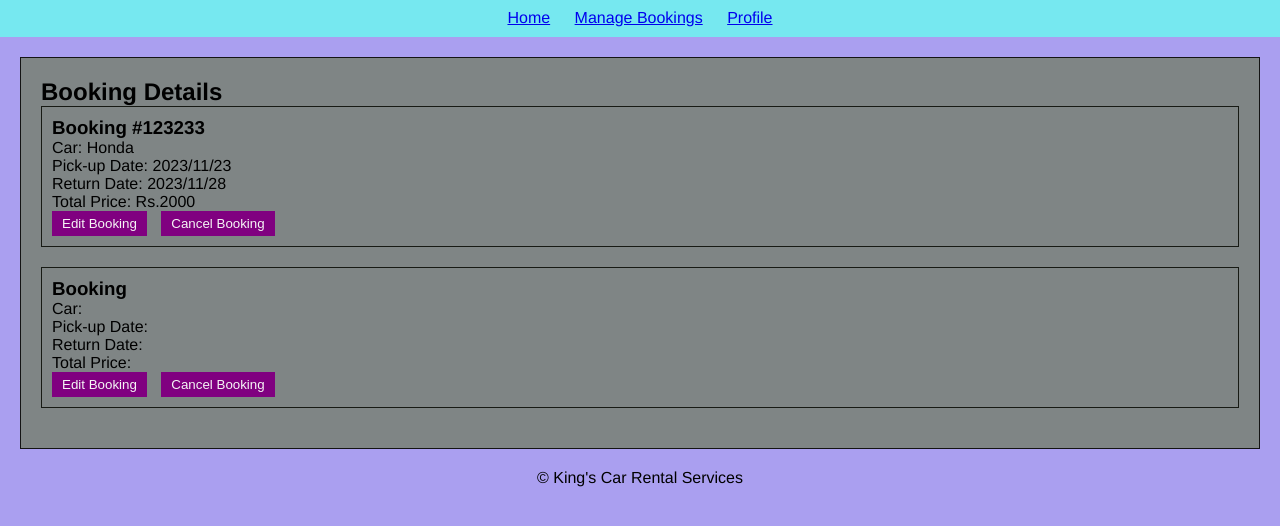
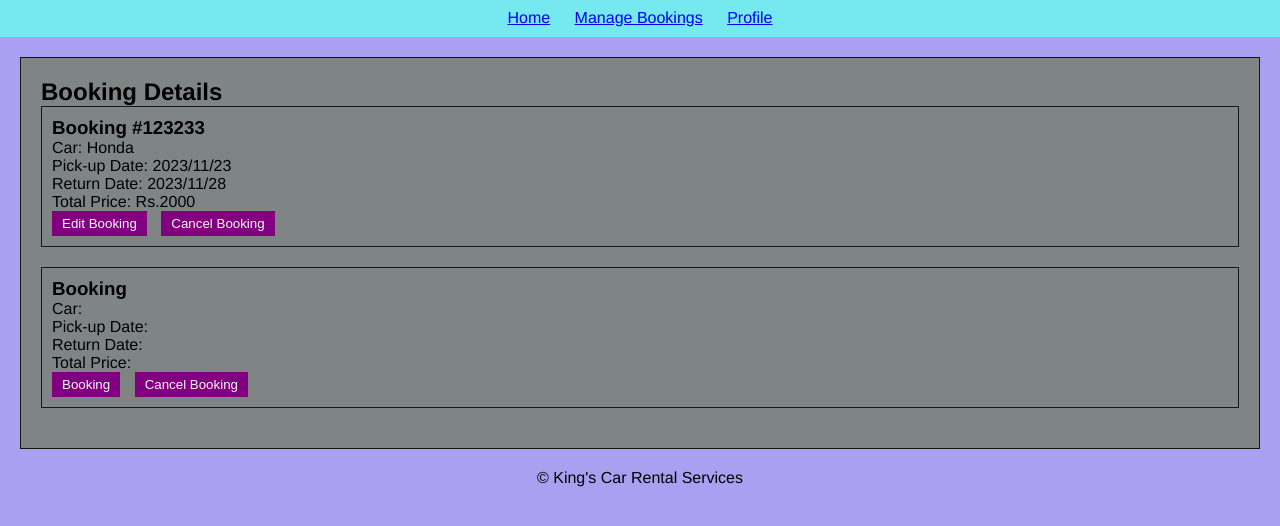
Before and after one commit to sanyam-katoch10/Car-rental-and-reservation-system, a plain HTML site: page manage.html in a window 1280 px wide. Shown: the part 78-604 px from the top of the page. Drawn offline with Linux system fonts and the light colour scheme.

Commit message:
Update manage.html

```diff
--- a/manage.html
+++ b/manage.html
@@ -41,8 +41,8 @@
             <p>Pick-up Date: </p>
             <p>Return Date: </p>
             <p>Total Price: </p>
-            <button>Edit Booking</button>
-            <button>Cancel Booking</button>
+            <button class="btn"><a href="manage.html"></a> Booking</button>
+            <button class="btn"><a href="manage.html"></a>Cancel Booking</button>
         </div>
     </section>
 
```
